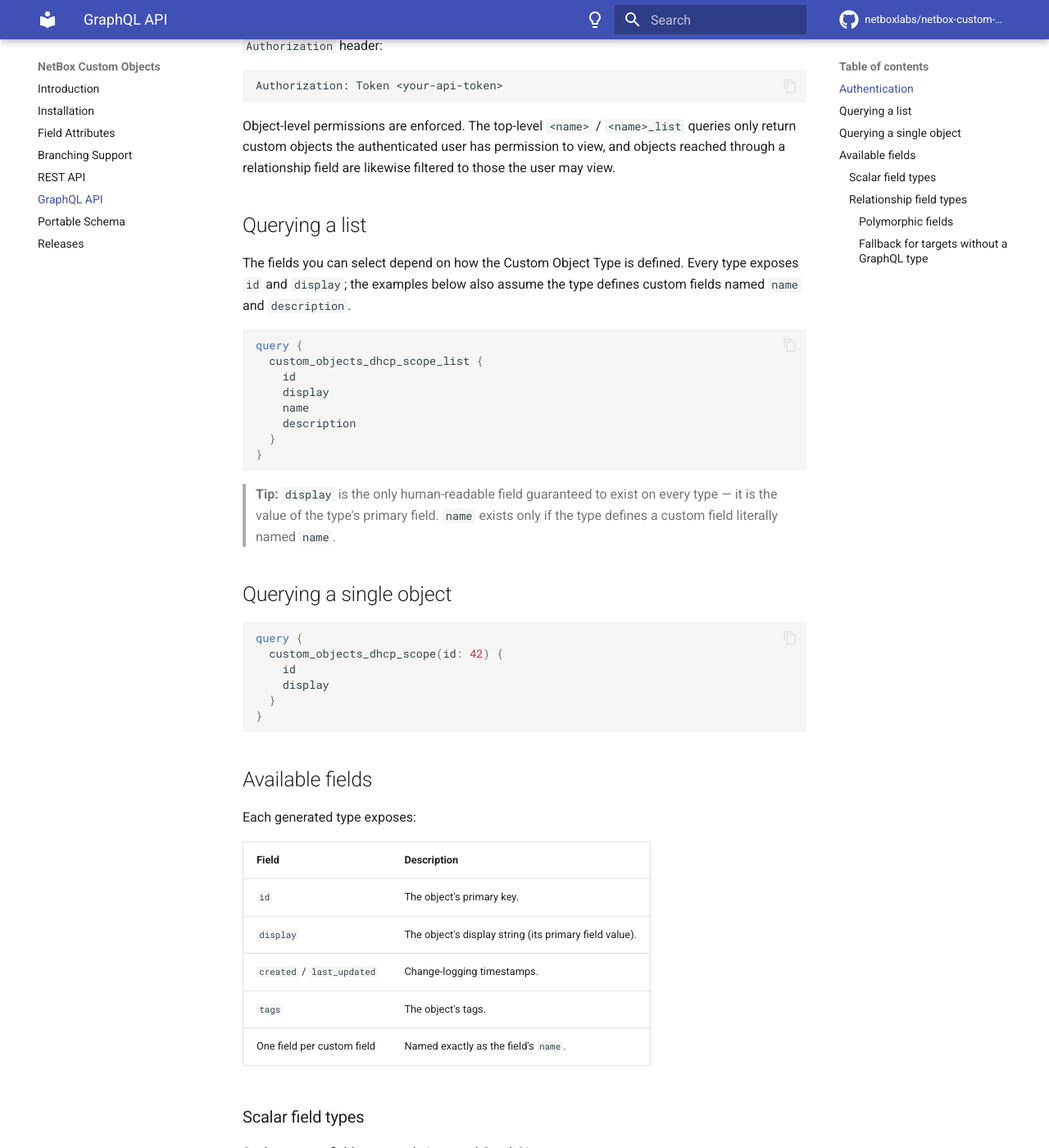
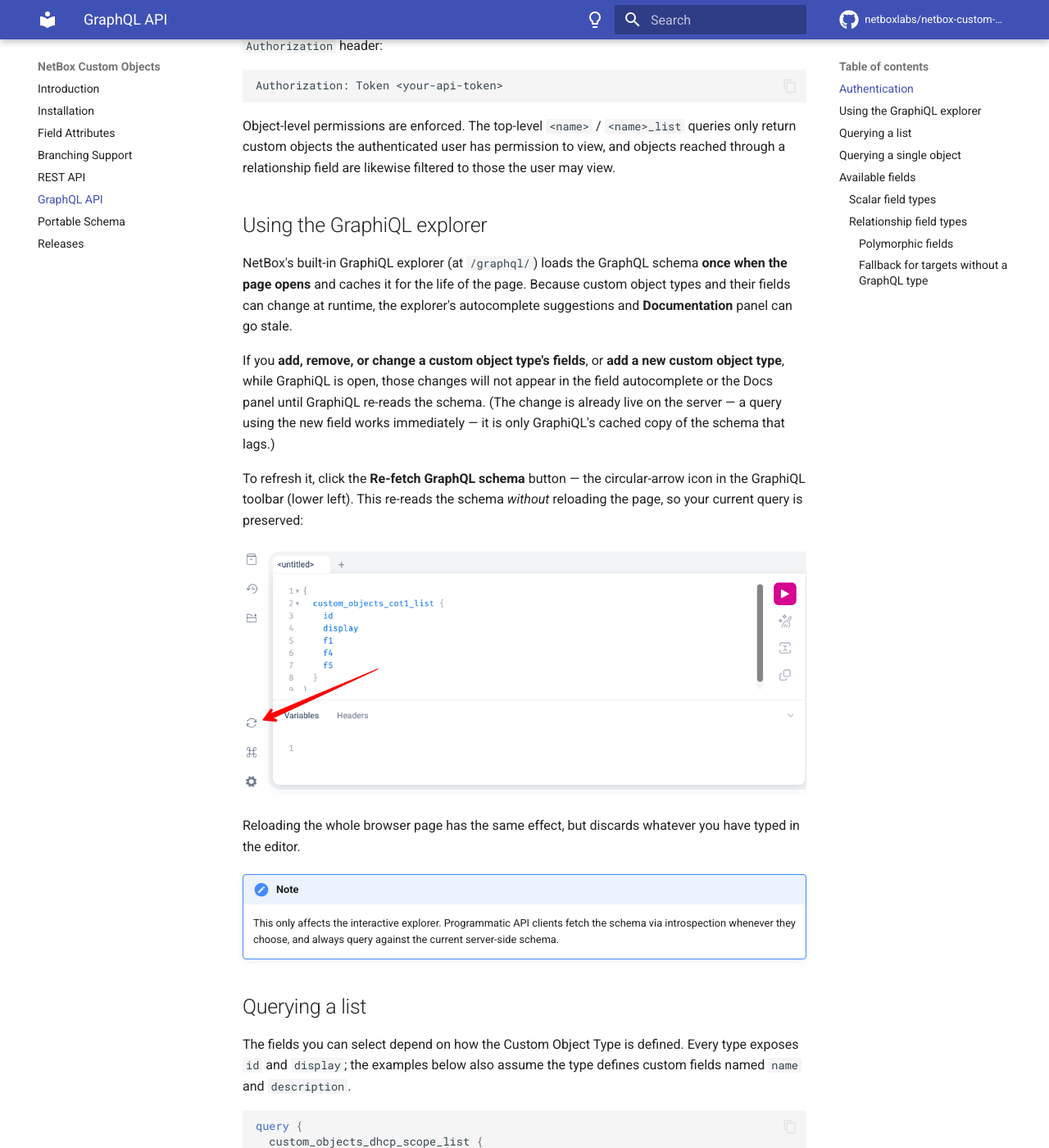
Before and after one commit to netboxlabs/netbox-custom-objects, an MkDocs documentation site: the page built from docs/graphql.md, in a window 1280 px wide and 1400 px high, scrolled down 642 px. Shown: the whole window at 82% size. Built offline with MkDocs 1.6.1 and Material for MkDocs 9.7.7, drawn with Linux system fonts in a browser that asks for light colours; comment, search, counter and statistics services are not loaded.

Commit message:
update docs

```diff
--- a/docs/graphql.md
+++ b/docs/graphql.md
@@ -31,6 +31,33 @@
 queries only return custom objects the authenticated user has permission to view,
 and objects reached through a relationship field are likewise filtered to those
 the user may view.
+
+## Using the GraphiQL explorer
+
+NetBox's built-in GraphiQL explorer (at `/graphql/`) loads the GraphQL schema
+**once when the page opens** and caches it for the life of the page. Because
+custom object types and their fields can change at runtime, the explorer's
+autocomplete suggestions and **Documentation** panel can go stale.
+
+If you **add, remove, or change a custom object type's fields**, or **add a new
+custom object type**, while GraphiQL is open, those changes will not appear in the
+field autocomplete or the Docs panel until GraphiQL re-reads the schema. (The
+change is already live on the server — a query using the new field works
+immediately — it is only GraphiQL's cached copy of the schema that lags.)
+
+To refresh it, click the **Re-fetch GraphQL schema** button — the circular-arrow
+icon in the GraphiQL toolbar (lower left). This re-reads the schema *without*
+reloading the page, so your current query is preserved:
+
+![The Re-fetch GraphQL schema button in the GraphiQL toolbar](media/graphql/graphiql-refresh-schema.png)
+
+Reloading the whole browser page has the same effect, but discards whatever you
+have typed in the editor.
+
+!!! note
+    This only affects the interactive explorer. Programmatic API clients fetch the
+    schema via introspection whenever they choose, and always query against the
+    current server-side schema.
 
 ## Querying a list
 
```
Also changed, not shown: docs/media/graphql/graphiql-refresh-schema.png (added).
